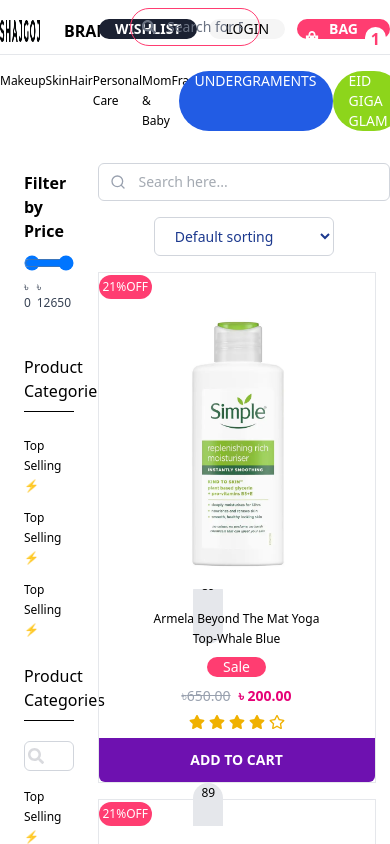
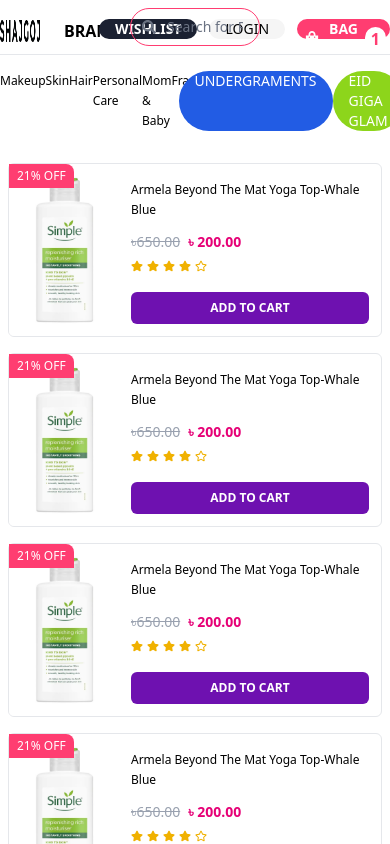
Before and after one commit to rahuldevsutradhar/sajgoj-merket, a React (Vite) app: page /shop in a window 390 px wide. Shown: the top 844 px of the page. Built offline with nearby package versions, Linux system fonts and the light colour scheme.

Commit message:
add responsive shop page

```diff
--- a/src/assets/component/CartDesign.jsx
+++ b/src/assets/component/CartDesign.jsx
@@ -4,41 +4,48 @@
 import ButtonOne from '../component/ButtonOne'
 import { FaRegStar, FaStar } from 'react-icons/fa'
 import { Link } from 'react-router-dom'
+const CartDesign = ({ text, src, title, price, discountPrice, quantity }) => {
+  return (
+    <div className='w-full sm:w-[278px] flex flex-row sm:flex-col border border-[#e5e7eb] rounded-md overflow-hidden'>      <div className='absolute bg-one text-white text-xs font-mon py-1 px-2 rounded-tr-lg z-10'>
+      {text} OFF
+    </div>
 
-const CartDesign = ({text,src,title,price,discountPrice,quantity}) => {
-  return (
-    <div className='w-[278px] h-auto border border-[#e5e7eb]'>
-      <p className='inline-block bg-one text-white py-1 px-1 rounded-full
-       font-mon font-normal text-xs
-      top-29 left-0'>{text}OFF</p>
-      <div className="overflow-hidden">
+      <div className="w-[110px] sm:w-full sm:h-[300px] overflow-hidden flex-shrink-0">
         <Link to="/details">
-          <Image src={src}className="w-full h-[306px] pb-4 transition-transform
-          duration-700 ease-in-out hover:scale-125"/>
+          <Image
+            src={src}
+            className="w-full h-full object-cover transition-transform duration-500 hover:scale-125"
+          />
         </Link>
       </div>
 
-      <UnoderTitle text={title}
-      className='w-[178px] h-[33px] text-center mx-auto '/>
-      <div className='text-center py-2'>
-        <ButtonOne text='Sale' className='bg-one text-white inline-block text-center'/>
-      </div>
-      <div className='flex justify-center items-center gap-2 text-sm'>
+      <div className='flex flex-col justify-center p-3 sm:p-4 flex-grow'>
+        <UnoderTitle text={title} className='text-left sm:text-center md:text-center mx-auto text-sm sm:text-base font-medium sm:w-[178px] sm:h-[33px]' />
+
+        {/* <div className='mt-2 sm:mt-4 sm:text-center'>
+          <ButtonOne text='sale' className='bg-one text-white text-xs sm:text-sm px-2 py-1 rounded' />
+        </div> */}
+
+
+        <div className='flex items-center gap-2 mt-2 sm:justify-center text-sm'>
           <span className='line-through text-gray-400'>৳{price}</span>
           <span className='text-pink-600 font-bold'>৳ {discountPrice}</span>
         </div>
-      <div className='flex justify-center gap-1 py-2 text-yellow-500'>
+
+        <div className='flex gap-1 text-yellow-500 mt-2 sm:justify-center text-xs sm:text-base'>
           <FaStar /><FaStar /><FaStar /><FaStar /><FaRegStar />
         </div>
-        <div className='font-bold text-[15px] text-gray-800 text-center'>{quantity}</div>
-      <button className='w-full bg-purple-800 text-white py-3 text-sm font-bold rounded-b-md hover:bg-purple-700 transition'>
-        ADD TO CART
-      </button>
 
+        <div className='font-bold text-sm sm:text-[15px] text-gray-800 mt-2 sm:text-center'>
+          {quantity}
+        </div>
 
-
+        <button className='w-full bg-purple-800 text-white py-2 sm:py-3 mt-3 text-xs sm:text-sm font-bold hover:bg-purple-700 transition rounded-md'>
+          ADD TO CART
+        </button>
+      </div>
     </div>
-  )
-}
+  );
+};
 
 export default CartDesign
--- a/src/assets/pages/Shop.jsx
+++ b/src/assets/pages/Shop.jsx
@@ -13,7 +13,7 @@
     <section>
       <Container>
         <Flex>
-          <div className='w-3/12'>
+          <div className='hidden  md:block sm:w-auto md:w-3/12'>
             <div className="max-w-xs mx-auto bg-white rounded-lg p-6">
               <h3 className="text-md font-mon font-semibold font-mon mb-4">Filter by Price</h3>
               <div className="relative mb-3 h-2">
@@ -31,13 +31,13 @@
               <div className='flex flex-col gap-y-1'>
                 <Flex className='justify between gap-x-33'>
                 <UnoderTitle className='font-mon font-normal text-xs text-black' text='Top Selling ⚡'/>
-                <span className='font-mon bg-[#e5e7eb] hover:bg-one duration-400 text-xs bg- py-[2px] px-[8px] rounded-full'>89</span>
+                <span className='font-mon bg-[#e5e7eb] hover:bg-one duration-400 text-xs  sm:py-0 md:py-[2px] px-[8px] rounded-full'>89</span>
               </Flex><Flex className='justify between gap-x-33'>
                 <UnoderTitle className='font-mon font-normal text-xs text-black' text='Top Selling ⚡'/>
-                <span className='font-mon bg-[#e5e7eb] hover:bg-one duration-400 text-xs bg- py-[2px] px-[8px] rounded-full'>89</span>
+                <span className='font-mon bg-[#e5e7eb] hover:bg-one duration-400 text-xs  sm:py-0 md:py-[2px] px-[8px] rounded-full'>89</span>
               </Flex><Flex className='justify between gap-x-33'>
                 <UnoderTitle className='font-mon font-normal text-xs text-black' text='Top Selling ⚡'/>
-                <span className='font-mon bg-[#e5e7eb] hover:bg-one duration-400 text-xs bg- py-[2px] px-[8px] rounded-full'>89</span>
+                <span className='font-mon bg-[#e5e7eb] hover:bg-one duration-400 text-xs  sm:py-0 md:py-[2px] px-[8px] rounded-full'>89</span>
               </Flex>
               </div>
             </div>
@@ -66,8 +66,8 @@
 
 
 
-          <div className='w-9/12'>
-            <div className='flex flex-col md:flex-row items-center justify-between gap-4 my-4'>
+          <div className='w-[395px] mx-auto mb-5 md:w-9/12 '>
+            <div className='hidden sm:flex md:flex flex-row items-center justify-between gap-4 my-4'>
 
               <div className='relative w-full '>
                 <span className='absolute left-3 top-1/2 -translate-y-1/2 text-gray-400'>
@@ -83,7 +83,11 @@
                 <option>Newest</option>
               </select>
             </div>
-            <Flex className='flex-wrap justify-between gap-y-4 mt-4'>
+            <Flex className='flex-wrap gap-x-4 gap-y-4 mx-2 md:mx-0 mt-4'>
+              <CartDesign src={simple} text="21%" title='Armela Beyond The Mat Yoga Top-Whale Blue'
+                price='650.00' discountPrice='200.00' />
+              <CartDesign src={simple} text="21%" title='Armela Beyond The Mat Yoga Top-Whale Blue'
+                price='650.00' discountPrice='200.00' />
               <CartDesign src={simple} text="21%" title='Armela Beyond The Mat Yoga Top-Whale Blue'
                 price='650.00' discountPrice='200.00' />
               <CartDesign src={simple} text="21%" title='Armela Beyond The Mat Yoga Top-Whale Blue'
```
